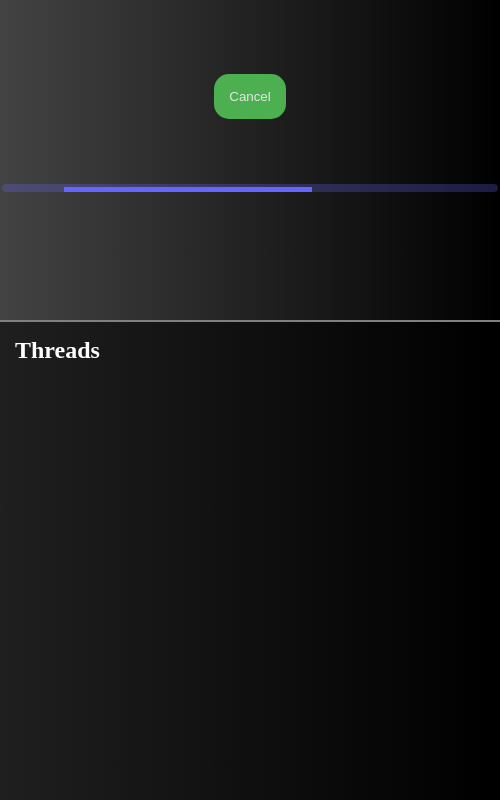
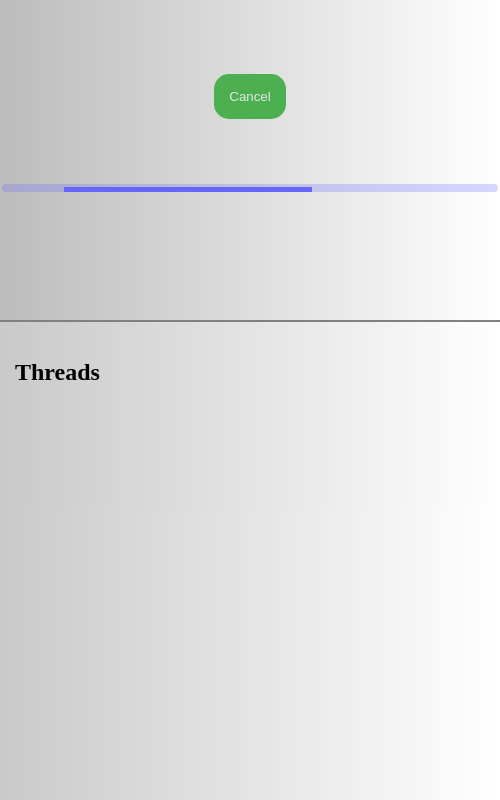
Before and after one commit to sakshamgupta2004/Download-Accelerator, an Electron app: page src/download.html in a window 500 px wide. Drawn offline with Linux system fonts and the light colour scheme.

Commit message:
fixed Homepage scroll issue and new win titlebar

```diff
--- a/src/css/downloader.css
+++ b/src/css/downloader.css
@@ -43,7 +43,7 @@
     transition: all 0.3s ease;
 }
 
-.download:hover:enabled {
+.download:hover {
     background-color: #3e8e41;
     transform: scale(1.1);
 }
@@ -75,24 +75,35 @@
 }
 
 .resize-box {
+    border: none;
     height: 100%;
-    border-top: 2px solid gray;
     background-color: #0008;
     display: flex;
     flex-direction: column;
     gap: 20px;
     touch-action: none;
     overflow: auto;
-    transition: border-color 0.5s ease-in;
+}
+
+.resize-box .hoverdetect {
+    top: 0;
+    position: sticky;
+    width: 100%;
+    height: 0px;
+    padding: 1px;
+    background-color: gray;
+    background-color: transparent;
+    border-top: 2px solid gray;
+    transition: border-color 0.3s ease-in;
 }
 
 .resize-box h2 {
-    color: white;
     margin: 15px;
 }
 
-.resize-box:hover {
-    border-top: 3px solid #6666FF;
+.resize-box .hoverdetect:hover {
+    border-top: 4px solid #6666FF;
+    padding: 0px;
 }
 
 ::-webkit-scrollbar {
@@ -112,3 +123,29 @@
  ::-webkit-scrollbar-thumb:hover {
     background: #333;
 }
+
+@media (prefers-color-scheme: light) {
+    * {
+        color: black;
+    }
+    body {
+        background-image: linear-gradient(to right, #BCBCBC 0%, white 100%);
+    }
+    .resize-box {
+        background-color: #fff3;
+    }
+     ::-webkit-scrollbar {
+        width: 5px;
+        height: 0px;
+    }
+     ::-webkit-scrollbar-track {
+        background: none;
+    }
+     ::-webkit-scrollbar-thumb {
+        background: #888;
+        border-radius: 10px;
+    }
+     ::-webkit-scrollbar-thumb:hover {
+        background: #eee;
+    }
+}
--- a/src/css/home.css
+++ b/src/css/home.css
@@ -6,27 +6,40 @@
 }
 
 body {
+    padding-top: 50px;
     background-image: linear-gradient(to right, #434343 0%, black 100%);
 }
 
 .main {
-    overflow: scroll;
+    overflow: auto;
     height: calc(100vh - 50px);
     width: 100%;
     display: flex;
+    flex-direction: column;
     align-items: center;
     justify-content: center;
     padding: 0 0;
 }
 
 .inputfields {
+    overflow: visible;
     display: flex;
     justify-content: center;
     align-items: center;
     gap: 25px;
 }
 
+.form {
+    overflow: visible;
+    height: 100vh;
+    display: flex;
+    flex-direction: column;
+    align-items: center;
+    justify-content: center;
+}
+
 .form form {
+    overflow: visible;
     display: flex;
     flex-direction: column;
     align-items: center;
@@ -34,6 +47,7 @@
 }
 
 .form input {
+    overflow: visible;
     max-width: 100%;
     width: 50vw;
     outline: none;
@@ -54,6 +68,7 @@
 }
 
 .threadSelector {
+    overflow: visible;
     width: auto;
     position: relative;
     display: inline-block;
@@ -143,8 +158,8 @@
 }
 
 .advancedoptions {
+    overflow: hidden;
     transition: all 0.6s ease;
-    overflow: scroll;
     max-height: 0;
     margin-top: 50px;
     display: flex;
@@ -159,6 +174,7 @@
 }
 
 .advancedoptions .radio {
+    height: fit-content;
     color: #e6e6e6;
     display: block;
     position: relative;
@@ -239,8 +255,36 @@
     .savingLocation {
         color: #444444;
     }
+     ::-webkit-scrollbar {
+        width: 5px;
+        height: 0px;
+    }
+     ::-webkit-scrollbar-track {
+        background: none;
+    }
+     ::-webkit-scrollbar-thumb {
+        background: #888;
+        border-radius: 10px;
+    }
+     ::-webkit-scrollbar-thumb:hover {
+        background: #eee;
+    }
 }
 
- ::-webkit-scrollbar {
-    width: 0px;
+::-webkit-scrollbar {
+    width: 5px;
+    height: 0px;
 }
+
+::-webkit-scrollbar-track {
+    background: none;
+}
+
+ ::-webkit-scrollbar-thumb {
+    background: #555;
+    border-radius: 10px;
+}
+
+ ::-webkit-scrollbar-thumb:hover {
+    background: #333;
+}
--- a/src/download.html
+++ b/src/download.html
@@ -25,6 +25,7 @@
             <div class="multithreadprogresscontainer">
 
                 <div class="resize-box" id="partprogresses">
+                    <div class="hoverdetect"></div>
                     <h2>
                         Threads
                     </h2>
--- a/src/titlebar/titlebar.css
+++ b/src/titlebar/titlebar.css
@@ -15,7 +15,7 @@
     left: 0;
     margin: 0;
     padding: 0;
-    position: sticky;
+    position: absolute;
     display: flex;
     flex-direction: row;
     align-items: center;
```
Also changed, not shown: index.js (+22 -1 lines), src/home.html (+38 -4 lines), src/titlebar/titlebar.js (+16 -13 lines).
